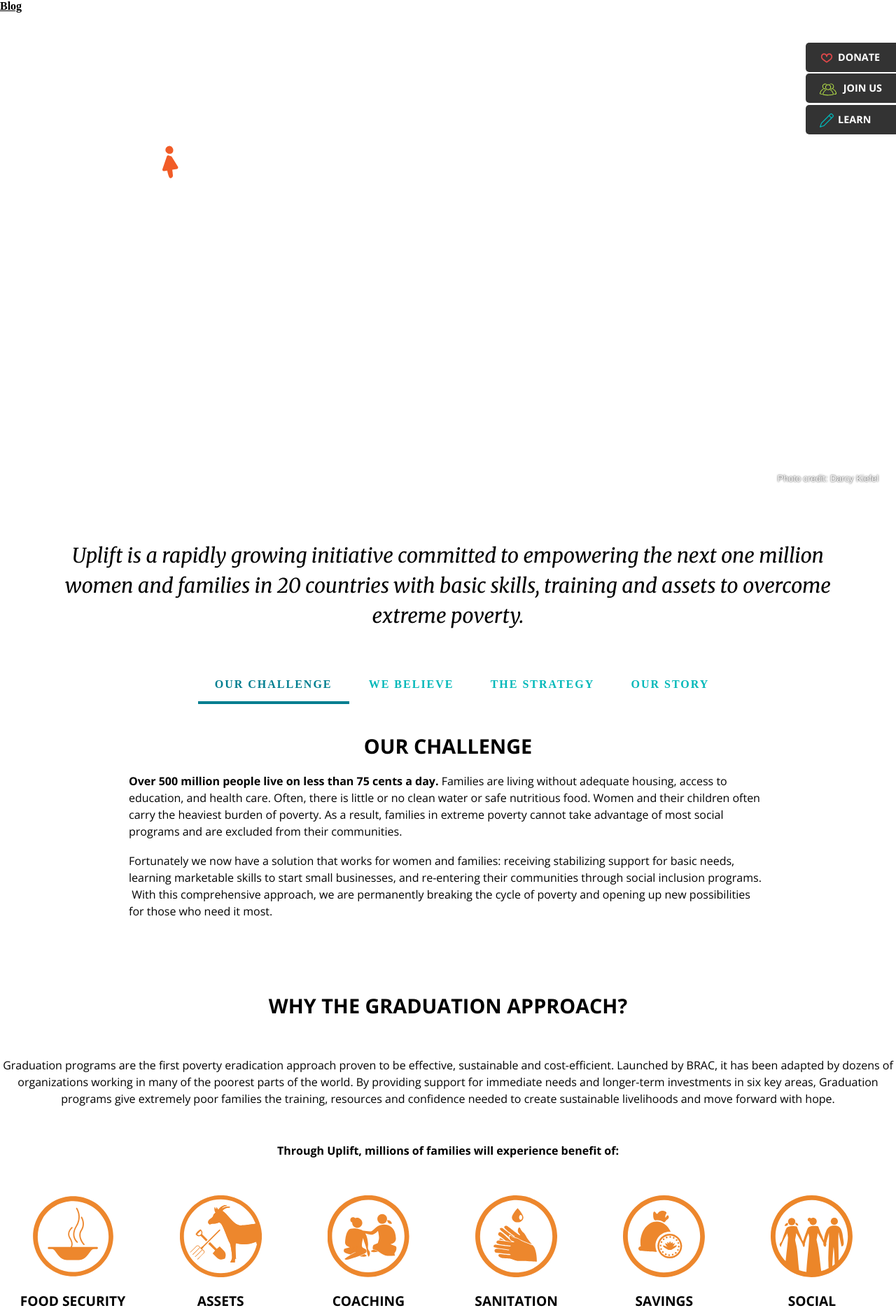
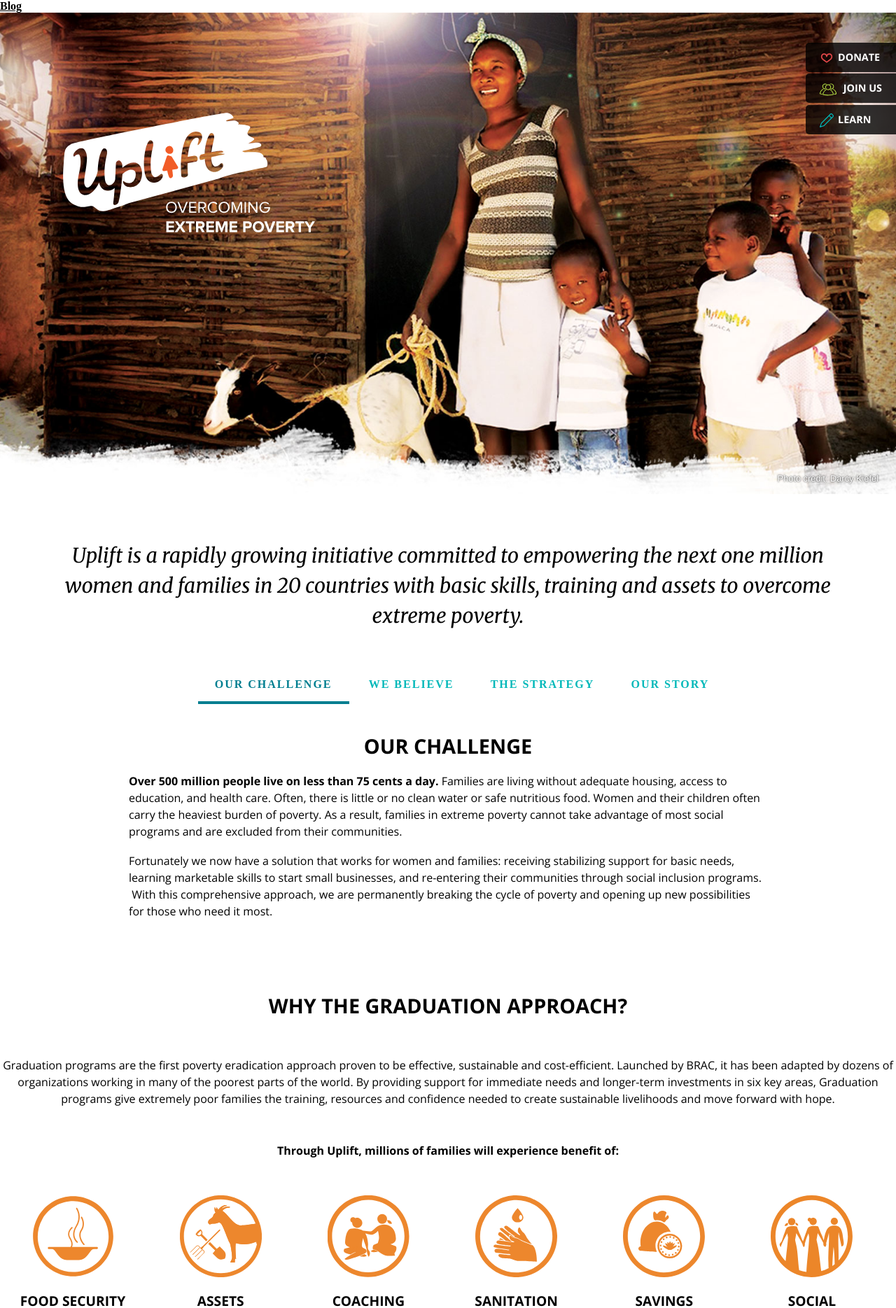
Before and after one commit to joinuplift/joinuplift.github.io, a Jekyll site: the page built from index.html, in a window 1280 px wide. Shown: the top 1869 px of the page at 70% size. Built offline with Jekyll 4.4.1, drawn with Linux system fonts in a browser that asks for light colours.

Commit message:
fixing asset for url

```diff
--- a/index.html
+++ b/index.html
@@ -5,7 +5,7 @@
           <a class="page-link" href="/blog/">Blog <i class="fa fa-arrow"></i></a>
       </div>
 
-            <div class="fullscreenimgbg hero" style="background-image:url('img/hero-image.jpg'); min-height:43em;">
+            <div class="fullscreenimgbg hero" style="background-image:url('assets/img/hero-image.jpg'); min-height:43em;">
 
                 <div class="grid grid-pad">
                     <h1 class="center logo-title"><span class="logotext">Uplift</span><svg><use xlink:href="#icon-UPLIFT-Logo" /></svg></h1><br/>
```
